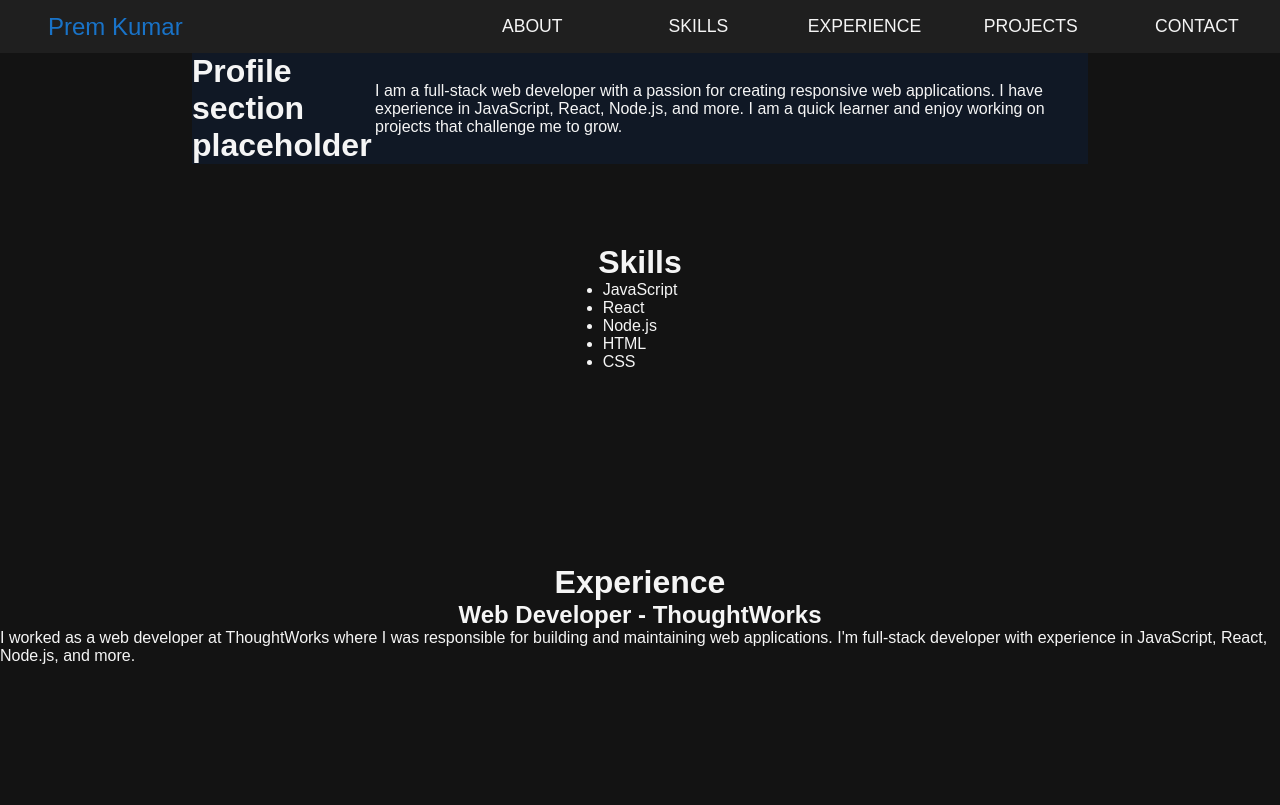
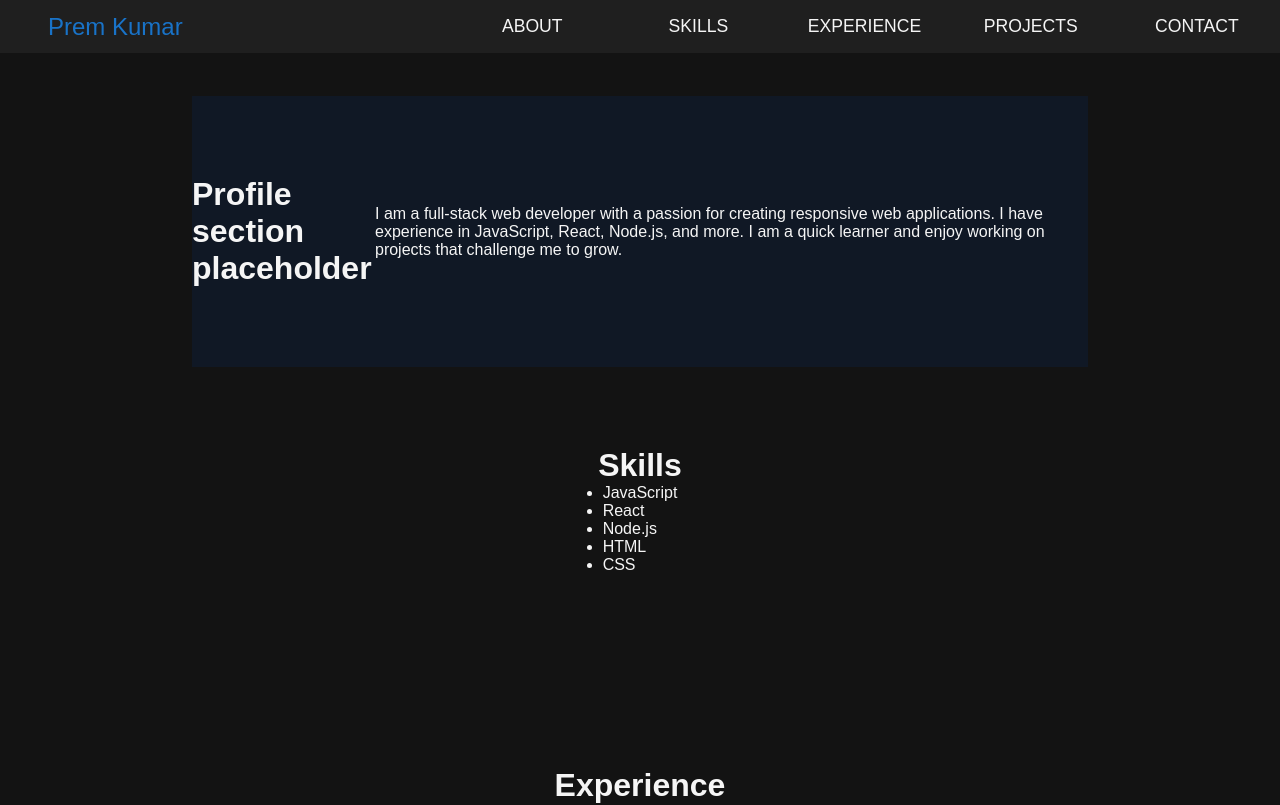
Before and after one commit to premkpavuluri/portfolio_v1, a React (Create React App) app: page / in a window 1280 px wide. Shown: the top 805 px of the page. Built offline with nearby package versions, Linux system fonts and the light colour scheme.

Commit message:
Prem | Add: New main component

```diff
--- a/src/components/Portfolio.jsx
+++ b/src/components/Portfolio.jsx
@@ -1,5 +1,5 @@
 import React, {useState} from "react";
-import {PortfolioContainer} from "../styles/PortfolioComponents";
+import {Main, PortfolioContainer} from "../styles/PortfolioComponents";
 import Header from "./Header";
 import About from "./About";
 import Skills from "./Skills";
@@ -23,13 +23,13 @@ const Portfolio = () => {
 
   return (<PortfolioContainer>
     <Header onClick={handleScrollSection} activeSection={activeSection}/>
-    <>
+    <Main>
       <About id={sections[0].id}/>
       <Skills id={sections[1].id}/>
       <Experience id={sections[2].id}/>
       <Projects id={sections[3].id}/>
       <Contact id={sections[4].id}/>
-    </>
+    </Main>
   </PortfolioContainer>);
 }
 
--- a/src/styles/PortfolioComponents.jsx
+++ b/src/styles/PortfolioComponents.jsx
@@ -11,6 +11,7 @@ const PortfolioContainer = styled.div`
     margin: 0;
     font-size: 16px;
     font-family: sans-serif;
+    scroll-behavior: smooth;
 `
 
 const NavBar = styled.nav`
@@ -37,7 +38,7 @@ const HeaderBox = styled.header`
     color: var(--text-color);
     background-color: var(--secondary-background-color);
     width: 100%;
-    position: sticky;
+    position: fixed;
     display: flex;
     flex-direction: row;
     justify-content: space-between;
@@ -59,6 +60,13 @@ const NameLogo = styled.div`
     }
 `;
 
+const Main = styled.main`
+    display: flex;
+    flex-direction: column;
+    width: 100%;
+    margin: 2rem;
+`;
+
 const AboutCard = styled.div`
     background-color: var(--primary-background-color);
     color: var(--text-color);
@@ -67,7 +75,8 @@ const AboutCard = styled.div`
     margin-left: auto;
     margin-right: auto;
     align-items: center;
-    justify-content: center;
+    margin-top: 4rem;
+    padding: 5rem 0;
 `
 
 export {
@@ -76,5 +85,6 @@ export {
   NavBar,
   NavBtn,
   NameLogo,
+  Main,
   AboutCard
 };
```
